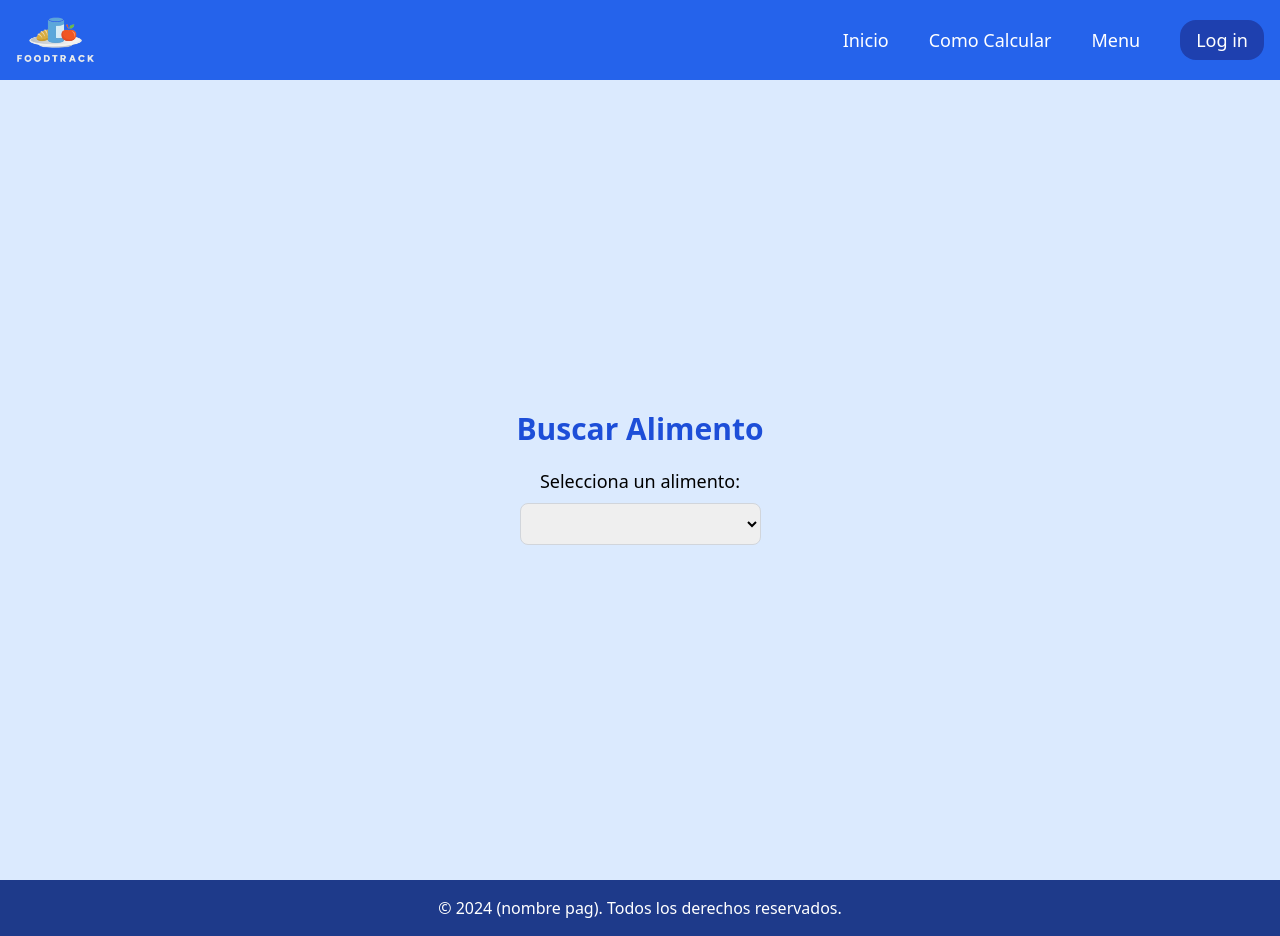
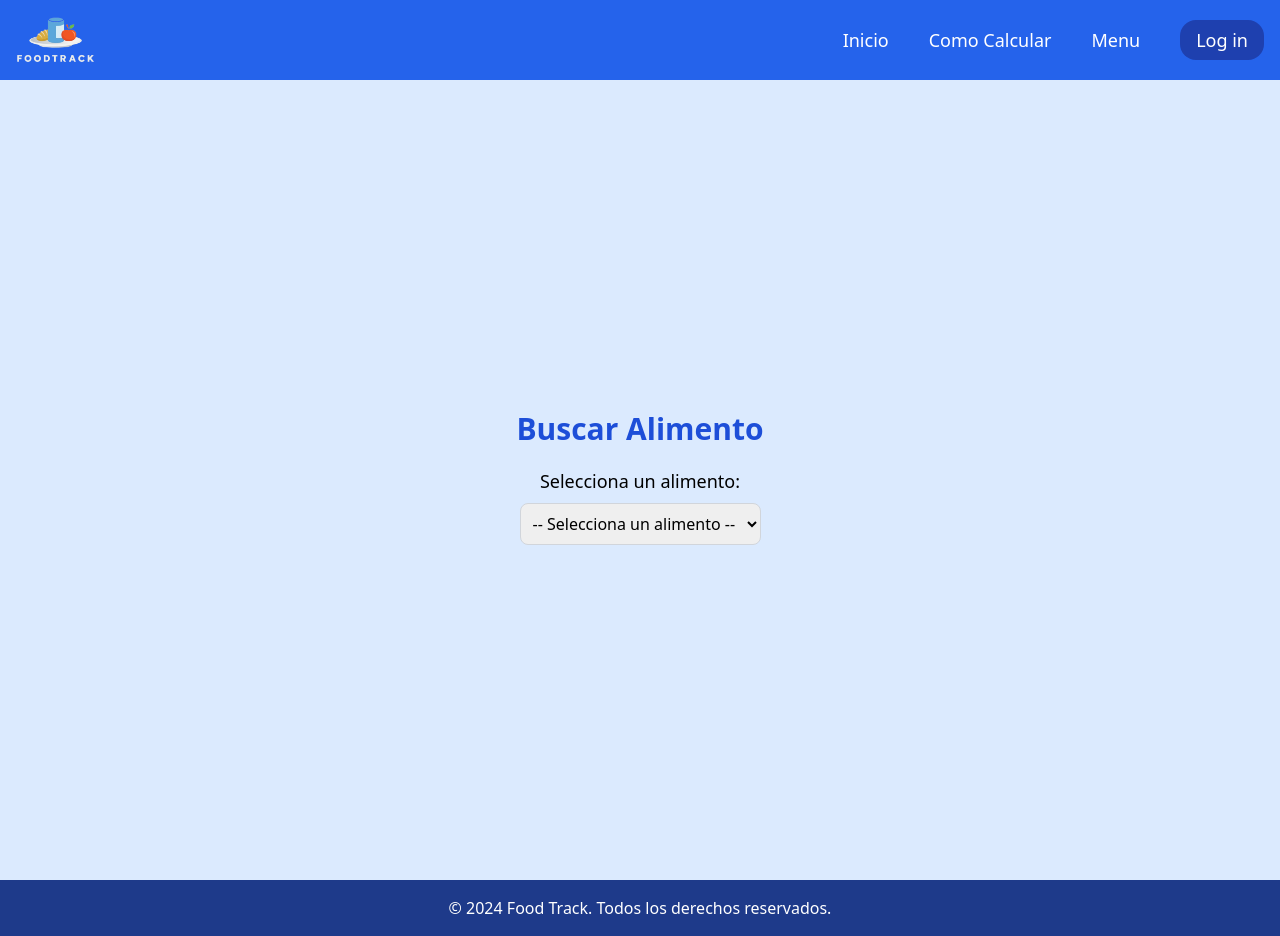
Before and after one commit to ancardoen/Dise-o-Software-Grupo15, a Next.js app in the folder my-app/: page /buscar-alimento in a window 1280 px wide. Built offline with nearby package versions, Linux system fonts and the light colour scheme.

Commit message:
update presentacion

```diff
--- a/my-app/src/app/buscar-alimento/page.js
+++ b/my-app/src/app/buscar-alimento/page.js
@@ -70,6 +70,7 @@ export default function Home() {
       <div className="mb-6">
         <label className="text-center block text-lg font-medium mb-2">Selecciona un alimento:</label>
         <select
+          value = ""
           className="w-full max-w-md border border-gray-300 rounded-lg p-2"
           onChange={handleSelectionChange}
         >
--- a/my-app/src/app/layout.js
+++ b/my-app/src/app/layout.js
@@ -63,7 +63,7 @@ export default function RootLayout({ children }) {
         </header>
         {children}
         <footer className="bg-blue-900 text-white text-center py-4">
-          <p>&copy; 2024 (nombre pag). Todos los derechos reservados.</p>
+          <p>&copy; 2024 Food Track. Todos los derechos reservados.</p>
         </footer>
       </body>
     </html>
```
Also changed, not shown: 1 other file (tests, documents, lock files or other folders).
